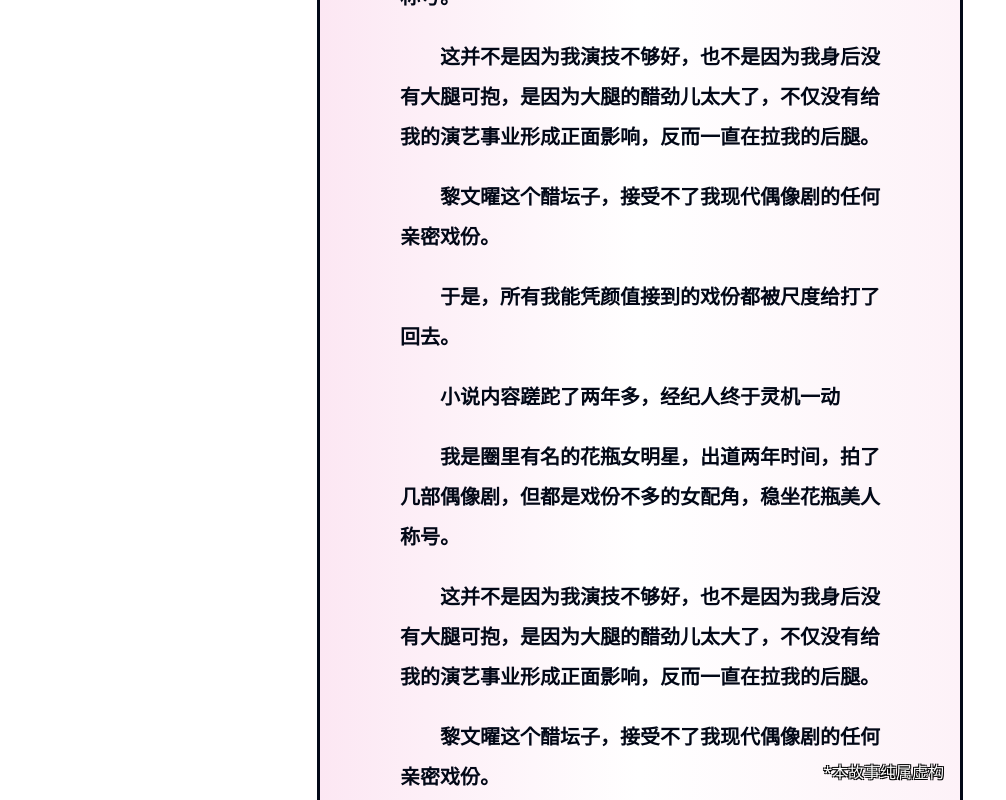
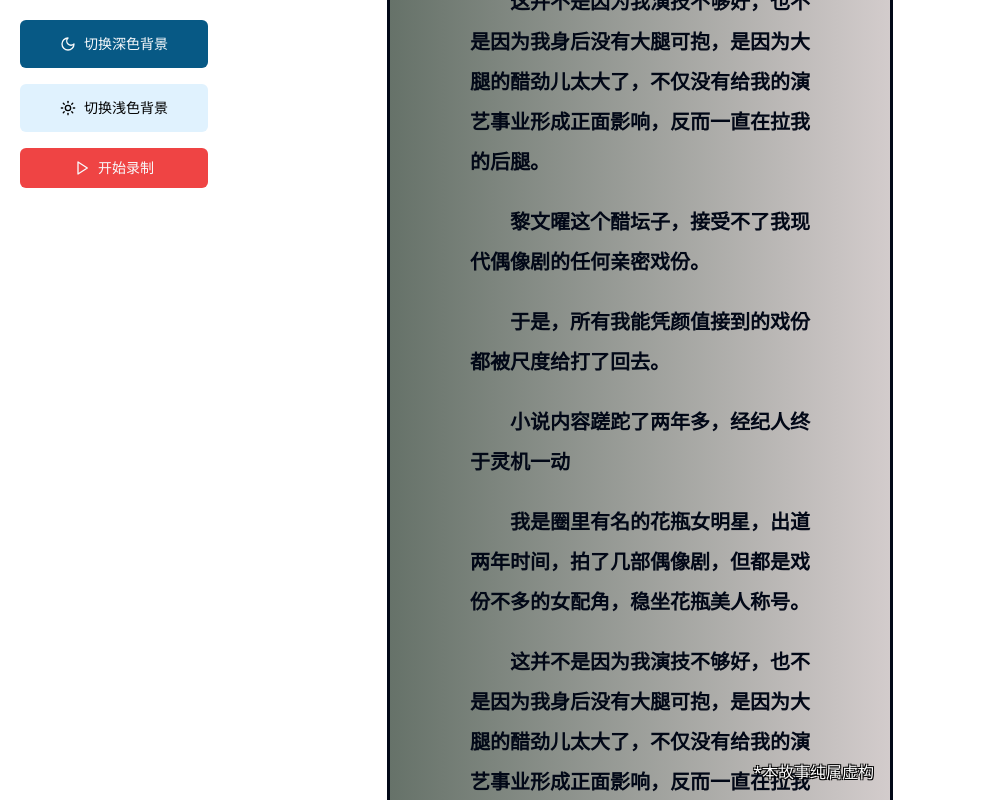
Before and after one commit to Loosand/AI-Story-Video, a Next.js app: page /story/1 in a window 1280 px wide. Shown: the whole page, without its empty margins (0-1006 px from the left). Built offline with nearby package versions, Linux system fonts and the light colour scheme; what tailwindcss-animated, tailwindcss-debug-screens would draw is missing.

Commit message:
🐉Feat: 现在可以自定义模版页的背景了

```diff
--- a/app/page.tsx
+++ b/app/page.tsx
@@ -1,7 +1,7 @@
 import Link from "next/link"
 
+import { buttonVariants } from "@/components/ui/button"
 import { cn } from "@/lib/utils"
-import { buttonVariants } from "@/components/ui/button"
 
 export default function Home() {
 	return (
--- a/recordVideo.js
+++ b/app/recordVideo.js
@@ -1,6 +1,6 @@
 const { chromium } = require('playwright');
 
-(async () => {
+export async function startRecord() {
   // 启动 Chromium 浏览器
   const browser = await chromium.launch();
   // 创建一个浏览器上下文，启用视频录制
@@ -20,4 +20,4 @@ const { chromium } = require('playwright');
   await context.close();
   // 关闭浏览器
   await browser.close();
-})();
+}
--- a/features/story/pages/StoryPage.tsx
+++ b/features/story/pages/StoryPage.tsx
@@ -1,6 +1,68 @@
+"use client"
+
+import { useRef, useState } from "react"
+import { Moon, Sun, Play } from "lucide-react"
+
+import { Input } from "@/components/ui/input"
+import { cn } from "@/lib/utils"
+import { Button } from "@/components/ui/button"
+
 export function StoryPage() {
+	const [mode, setMode] = useState("90deg")
+	const [from, setFrom] = useState(
+		`${getRandomColorValue(100)},${getRandomColorValue(
+			100
+		)},${getRandomColorValue(100)}`
+	)
+	const [to, setTo] = useState(
+		`${getRandomColorValue(200)},${getRandomColorValue(
+			200
+		)},${getRandomColorValue(200)}`
+	)
+
+	function getRandomColorValue(number: number) {
+		return Math.floor(Math.random() * 21) + number // 生成200到220之间的随机数
+	}
+
+	function randomDeepBackground() {
+		setMode(Math.random() > 0.5 ? "circle" : "180deg")
+		setFrom(
+			`${getRandomColorValue(100)},${getRandomColorValue(
+				100
+			)},${getRandomColorValue(100)}`
+		)
+		setTo(
+			`${getRandomColorValue(200)},${getRandomColorValue(
+				200
+			)},${getRandomColorValue(200)}`
+		)
+	}
+
+	function randomShallowBackground() {
+		setMode(Math.random() > 0.5 ? "circle" : "180deg")
+		setFrom(
+			`${getRandomColorValue(200)},${getRandomColorValue(
+				200
+			)},${getRandomColorValue(200)}`
+		)
+		setTo(
+			`${getRandomColorValue(230)},${getRandomColorValue(
+				230
+			)},${getRandomColorValue(230)}`
+		)
+	}
+
 	return (
-		<div className="relative h-screen w-1/2 space-y-10 overflow-hidden bg-gradient-to-r from-pink-100 via-white to-pink-50 px-20 outline">
+		<>
+			<div
+				style={{
+					background: `${
+						mode == "circle" ? "radial" : "linear"
+					}-gradient(${mode}, rgba(${from},1) 0%, rgba(${to},1) 100%)`,
+				}}
+				className={cn(
+					`relative h-screen w-[500px] space-y-10 overflow-hidden px-20 outline`
+				)}>
 				<div className="animate-scroll-infinite space-y-10">
 					<h1 className="text-shadow-pink mx-auto mt-10 h-fit rounded-full px-10 py-3 text-center text-5xl font-bold text-white outline outline-black">
 						赔罪自拍
@@ -59,5 +121,28 @@ export function StoryPage() {
 					*本故事纯属虚构
 				</span>
 			</div>
+
+			<div className="fixed left-0 top-0 p-5">
+				<div className="flex flex-col gap-4">
+					<Button
+						className="hover:bg-current/85 bg-sky-800 px-10 py-6"
+						onClick={() => randomDeepBackground()}>
+						<Moon className="mr-2 size-4" />
+						切换深色背景
+					</Button>
+					<Button
+						className="hover:bg-current/85 bg-sky-100 px-10 py-6 text-black"
+						onClick={() => randomShallowBackground()}>
+						<Sun className="mr-2 size-4" />
+						切换浅色背景
+					</Button>
+
+					<Button variant="destructive">
+						<Play className="mr-2 size-4" />
+						开始录制
+					</Button>
+				</div>
+			</div>
+		</>
 	)
 }
```
Lines whose indentation alone changed are shown as unchanged.
